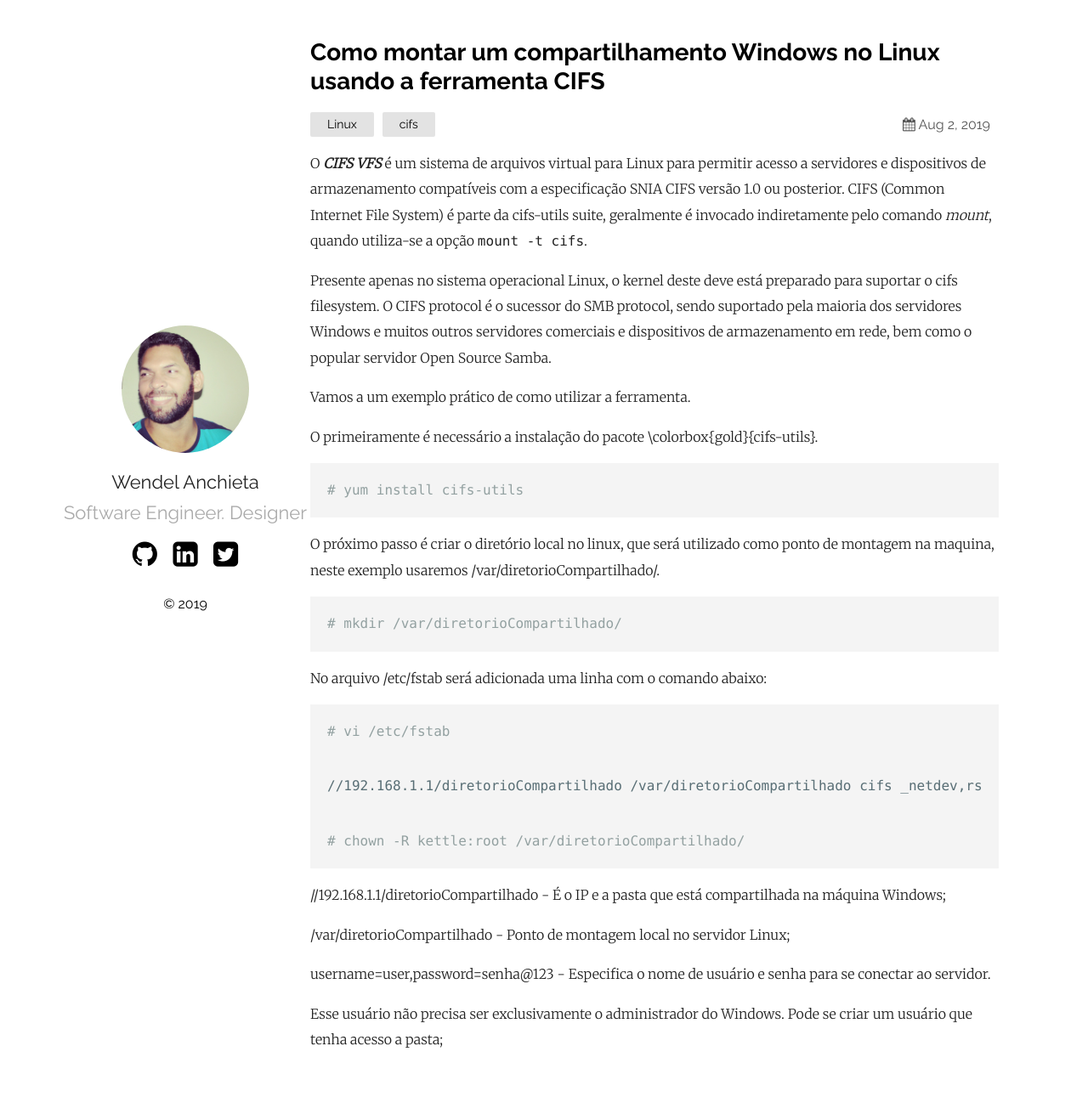
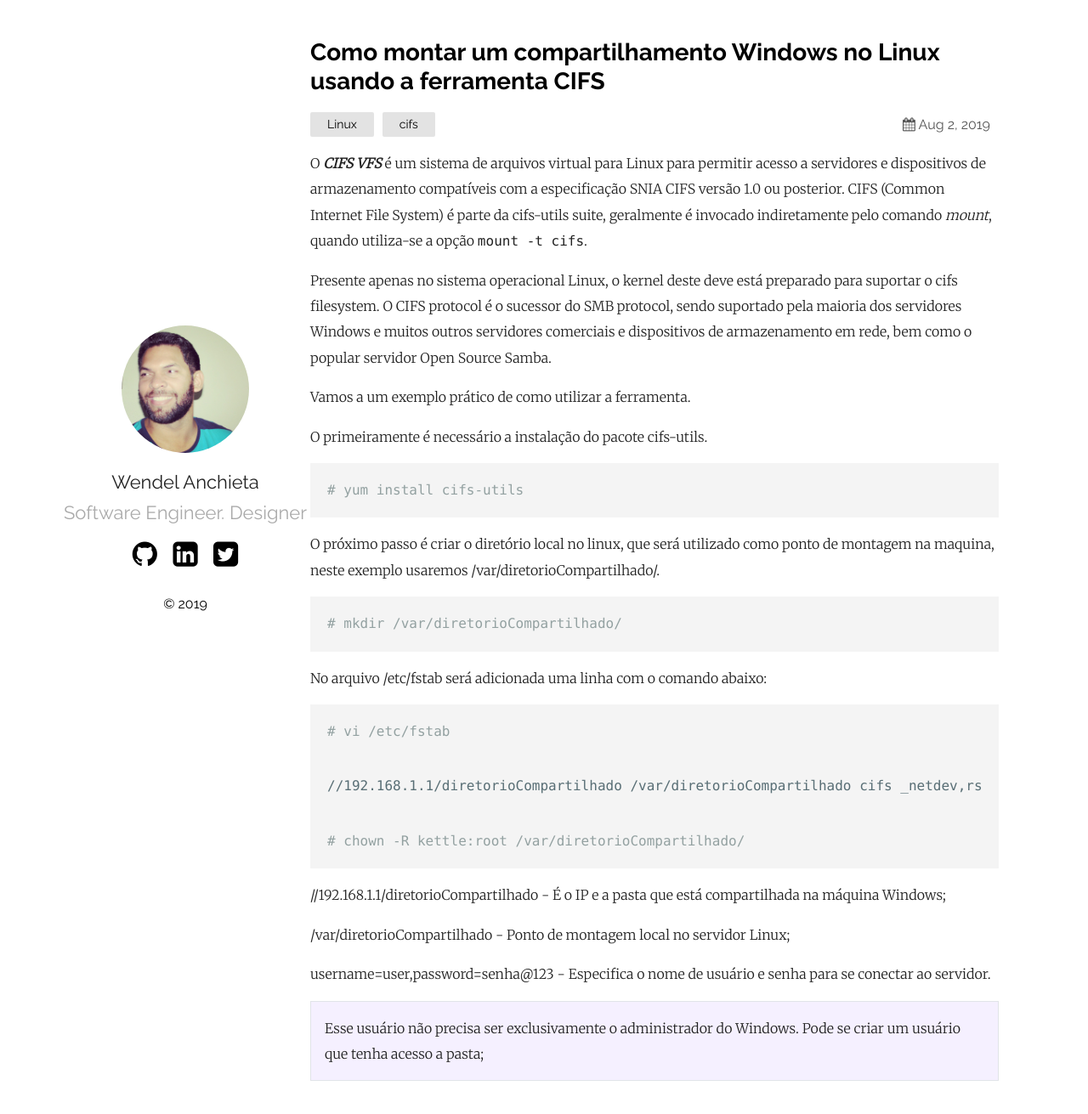
Before and after one commit to wendelanchieta/wendelanchieta.github.io, a Jekyll site: the page built from _posts/2019-08-02-compartilhamento -Linux-cifs.markdown, in a window 1280 px wide and 1317 px high. Shown: the top 1311 px of the window at 85% size. Built offline with Jekyll 4.4.1, drawn with Linux system fonts in a browser that asks for light colours.

Commit message:
Update 2019-08-02-compartilhamento -Linux-cifs.markdown

````diff
--- a/_posts/2019-08-02-compartilhamento -Linux-cifs.markdown
+++ b/_posts/2019-08-02-compartilhamento -Linux-cifs.markdown
@@ -12,7 +12,7 @@ Presente apenas no sistema operacional Linux, o kernel deste deve está preparad
 
 Vamos a um exemplo prático de como utilizar a ferramenta.
 
-O primeiramente é necessário a instalação do pacote \colorbox{gold}{cifs-utils}.
+O primeiramente é necessário a instalação do pacote cifs-utils.
 ```bash
 # yum install cifs-utils
 ```
@@ -36,4 +36,6 @@ No arquivo /etc/fstab será adicionada uma linha com o comando abaixo:
 
 username=user,password=senha@123 - Especifica o nome de usuário e senha para se conectar ao servidor.
 
- Esse usuário não precisa ser exclusivamente o administrador do Windows. Pode se criar um usuário que tenha acesso a pasta;
+<div style="background-color: #f5f0ff; border: 1px #e1e4e8 solid;padding: 16px;">
+Esse usuário não precisa ser exclusivamente o administrador do Windows. Pode se criar um usuário que tenha acesso a pasta;
+<div>
````
